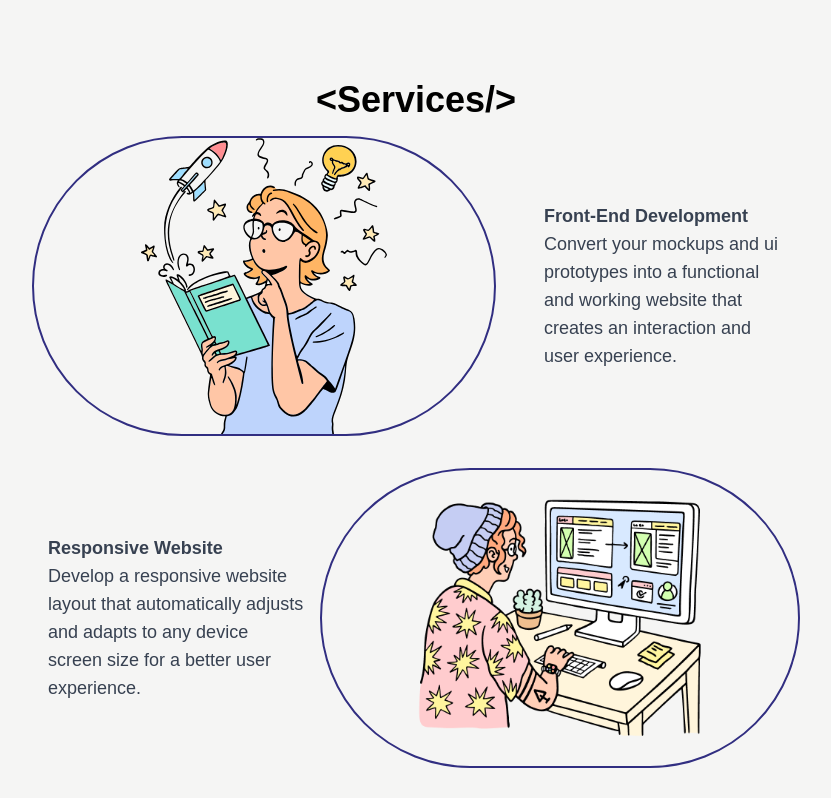
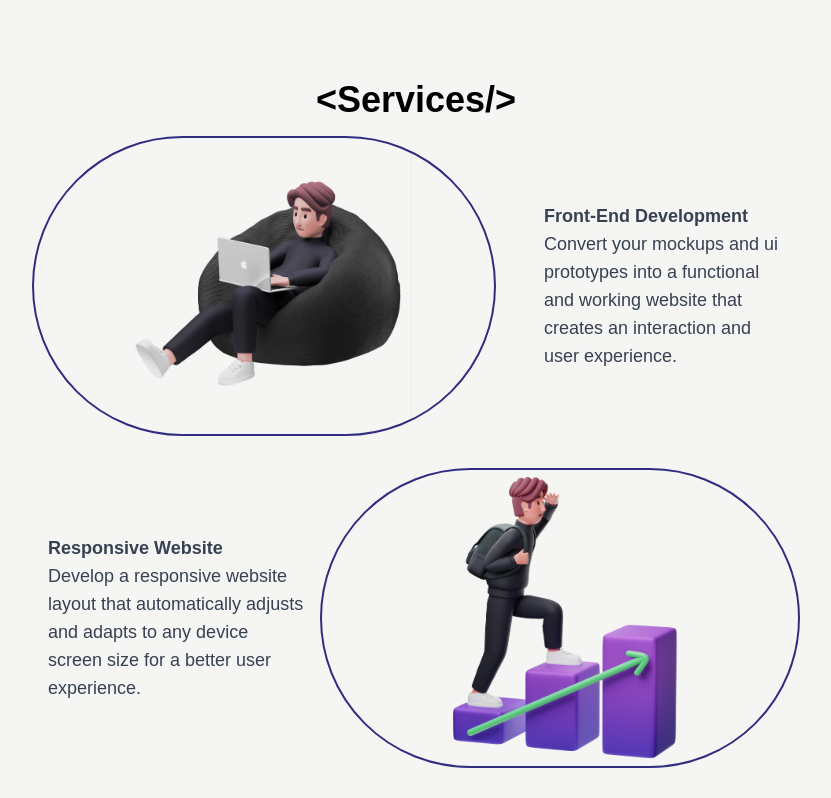
Before and after one commit to lthrsdnto/my_portfolio, a React (Create React App) app: page / in a window 1280 px wide. Shown: the part 760-1558 px from the top of the page, without its empty margins (224-1055 px from the left). Built offline with nearby package versions, Linux system fonts and the light colour scheme.

Commit message:
Update tailwind.config.js

```diff
--- a/tailwind.config.js
+++ b/tailwind.config.js
@@ -22,9 +22,9 @@ module.exports = {
       backgroundImage: {
         bighead: "url('./assets/bighead.svg')",
         coding: "url('./assets/coding.svg')",
-        designing: "url('./assets/designing.svg')",
-        team: "url('./assets/team.svg')",
-        group: "url('./assets/group.svg')",
+        designing: "url('./assets/designing.png')",
+        team: "url('./assets/team.png')",
+        group: "url('./assets/group.png')",
       },
     },
   },
```
